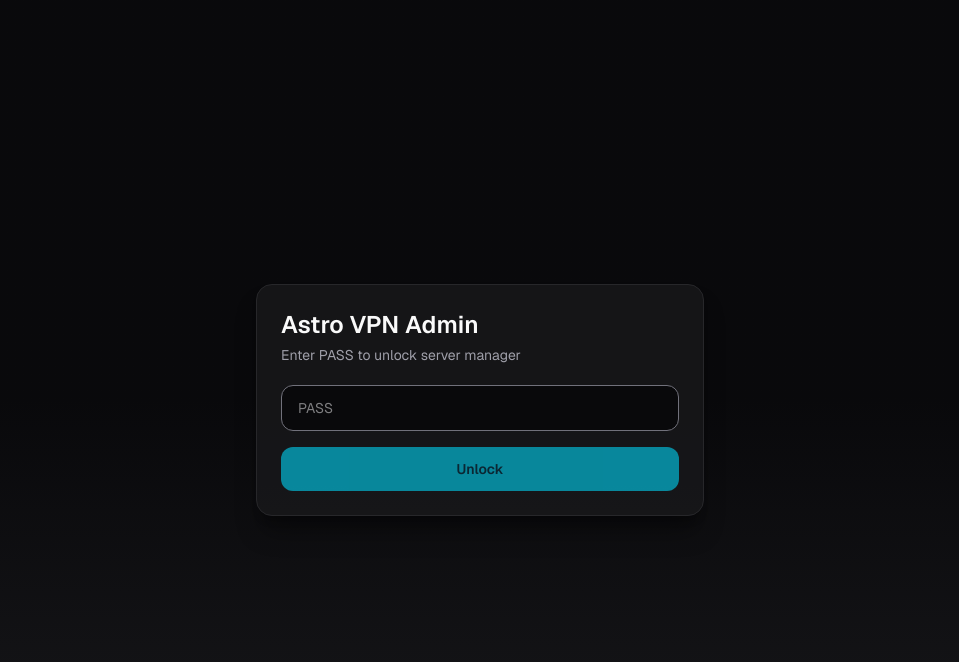
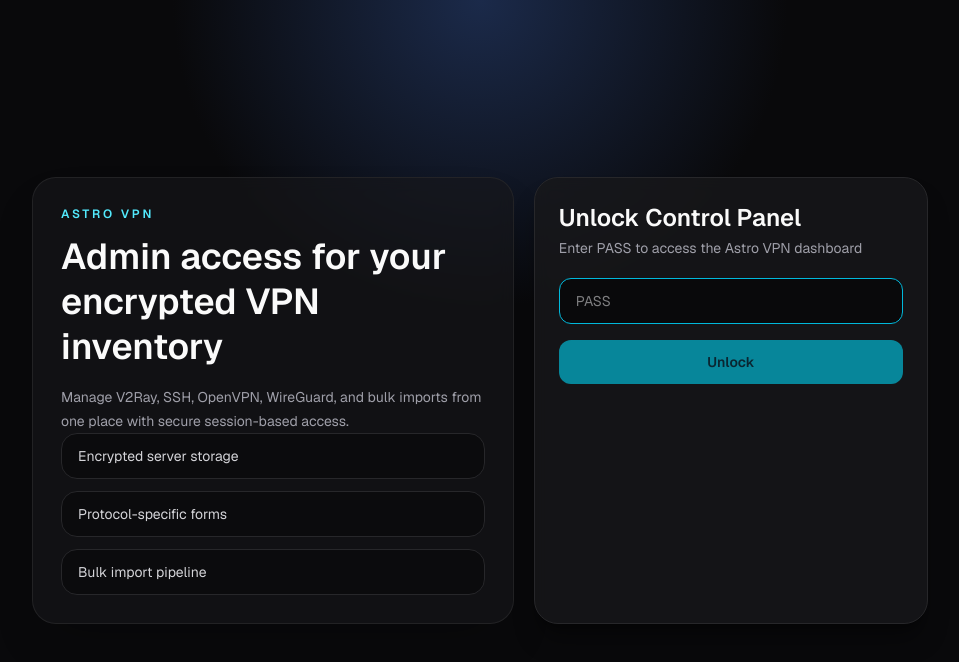
Before and after one commit to funhaji/VPN, a Next.js app: page / in a window 1280 px wide. Shown: the top 662 px of the page, without its empty margins (160-1119 px from the left). Built offline with nearby package versions, Linux system fonts and the light colour scheme; no server answers.

Commit message:
Add files via upload

```diff
--- a/src/app/page.tsx
+++ b/src/app/page.tsx
@@ -12,10 +12,17 @@ export default async function Home() {
   }
 
   return (
-    <main className="min-h-screen bg-gradient-to-b from-zinc-950 via-zinc-950 to-zinc-900">
-      <div className="mx-auto flex w-full max-w-6xl flex-col gap-2 px-6 pt-10 md:px-8">
-        <h1 className="text-3xl font-semibold text-zinc-50">Astro VPN</h1>
-        <p className="text-sm text-zinc-400">Vercel + Neon secure server manager</p>
+    <main className="min-h-screen bg-[radial-gradient(circle_at_top,#1b2a4a_0%,#09090b_28%,#09090b_100%)]">
+      <div className="mx-auto flex w-full max-w-7xl flex-col gap-4 px-6 pt-8 md:px-8">
+        <section className="flex items-center justify-between rounded-2xl border border-zinc-800/80 bg-zinc-900/60 px-5 py-4 shadow-2xl shadow-black/20 backdrop-blur">
+          <div className="flex flex-col gap-1">
+            <h1 className="text-2xl font-semibold tracking-tight text-zinc-50 md:text-3xl">Astro VPN</h1>
+            <p className="text-sm text-zinc-400">Secure control center for protocols, routes, and encrypted server sync</p>
+          </div>
+          <div className="hidden rounded-xl border border-cyan-400/20 bg-cyan-400/10 px-3 py-2 text-xs font-medium text-cyan-300 md:block">
+            Vercel + Neon
+          </div>
+        </section>
       </div>
       <AdminDashboard />
     </main>
--- a/src/components/admin-login.tsx
+++ b/src/components/admin-login.tsx
@@ -30,20 +30,38 @@ export function AdminLogin() {
   };
 
   return (
-    <main className="flex min-h-screen items-center justify-center bg-gradient-to-b from-zinc-950 via-zinc-950 to-zinc-900 px-6">
+    <main className="flex min-h-screen items-center justify-center bg-[radial-gradient(circle_at_top,#1b2a4a_0%,#09090b_30%,#09090b_100%)] px-6">
+      <div className="grid w-full max-w-4xl gap-5 md:grid-cols-[1.1fr_0.9fr]">
+        <section className="hidden rounded-3xl border border-zinc-800/80 bg-zinc-900/60 p-7 shadow-2xl shadow-black/20 backdrop-blur md:flex md:flex-col md:justify-between">
+          <div>
+            <p className="text-xs font-semibold uppercase tracking-[0.24em] text-cyan-300">Astro VPN</p>
+            <h1 className="mt-3 text-4xl font-semibold leading-tight text-zinc-50">Admin access for your encrypted VPN inventory</h1>
+            <p className="mt-4 max-w-md text-sm leading-6 text-zinc-400">
+              Manage V2Ray, SSH, OpenVPN, WireGuard, and bulk imports from one place with secure session-based access.
+            </p>
+          </div>
+          <div className="grid gap-3">
+            {["Encrypted server storage", "Protocol-specific forms", "Bulk import pipeline"].map((item) => (
+              <div key={item} className="rounded-2xl border border-zinc-800 bg-zinc-950/70 px-4 py-3 text-sm text-zinc-300">
+                {item}
+              </div>
+            ))}
+          </div>
+        </section>
+
         <form
           onSubmit={submit}
-        className="w-full max-w-md rounded-2xl border border-zinc-800 bg-zinc-900/80 p-6 shadow-xl shadow-black/35"
+          className="w-full rounded-3xl border border-zinc-800 bg-zinc-900/80 p-6 shadow-xl shadow-black/35 backdrop-blur"
         >
-        <h1 className="text-2xl font-semibold text-zinc-50">Astro VPN Admin</h1>
-        <p className="mt-1 text-sm text-zinc-400">Enter PASS to unlock server manager</p>
+          <h1 className="text-2xl font-semibold text-zinc-50">Unlock Control Panel</h1>
+          <p className="mt-1 text-sm text-zinc-400">Enter PASS to access the Astro VPN dashboard</p>
           <input
             value={pass}
             onChange={(event) => setPass(event.target.value)}
             type="password"
             autoFocus
             placeholder="PASS"
-          className="mt-5 w-full rounded-xl border border-zinc-700 bg-zinc-950 px-4 py-3 text-sm text-zinc-100 outline-none focus:border-zinc-500"
+            className="mt-5 w-full rounded-xl border border-zinc-700 bg-zinc-950 px-4 py-3 text-sm text-zinc-100 outline-none focus:border-cyan-500"
           />
           <button
             disabled={busy || pass.trim().length === 0}
@@ -53,6 +71,7 @@ export function AdminLogin() {
           </button>
           {message ? <p className="mt-3 text-sm text-rose-300">{message}</p> : null}
         </form>
+      </div>
     </main>
   );
 }
```
Also changed, not shown: 1 other file (tests, documents, lock files or other folders). Lines whose indentation alone changed are shown as unchanged.
